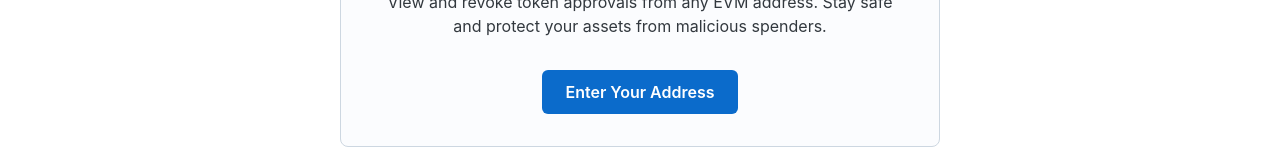
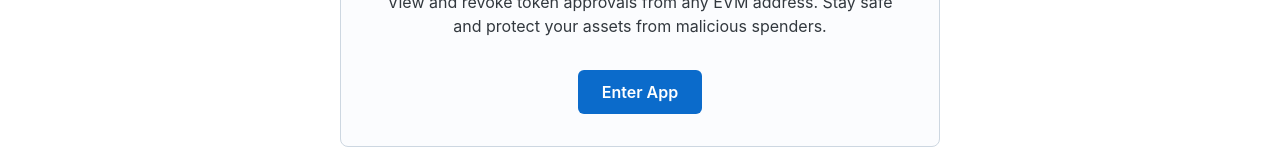
Before and after one commit to vijaypushkin/token-approval-revoker, a Next.js app: page / in a window 1280 px wide. Shown: the part 267-431 px from the top of the page. Built offline with nearby package versions, Linux system fonts and the light colour scheme; no server answers; what wagmi would draw is missing.

Commit message:
🐞 fix(landing page): typo

```diff
--- a/src/app/page.tsx
+++ b/src/app/page.tsx
@@ -28,7 +28,7 @@ export default function Home() {
             size="lg"
             variant="solid"
           >
-            Enter Your Address
+            Enter App
           </Button>
         </Sheet>
       </Box>
```
